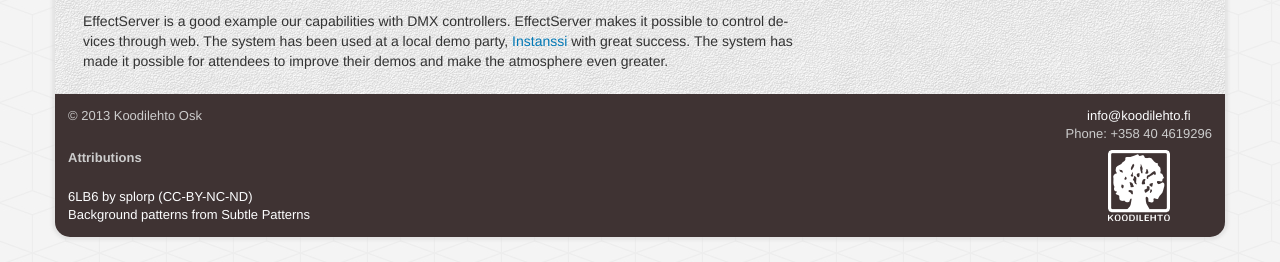
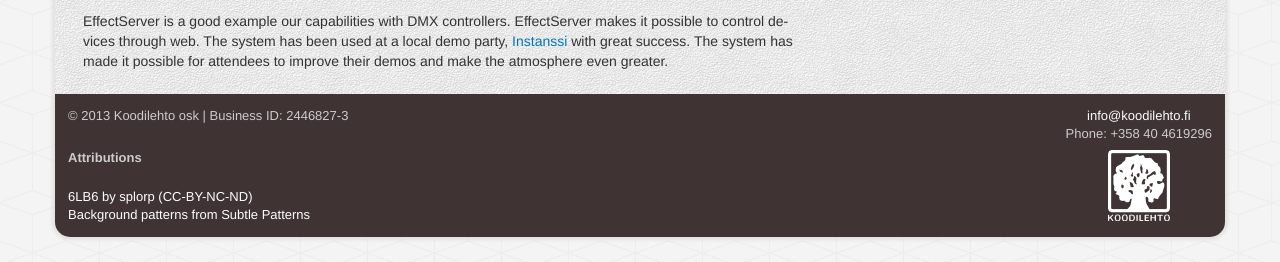
Before and after one commit to koodilehto/koodilehto-site, a Jekyll site: the page built from index.html, in a window 1280 px wide. Shown: the part 1760-2022 px from the top of the page. Built offline with Jekyll 4.4.1, drawn with Linux system fonts in a browser that asks for light colours.

Commit message:
Business ID added to footer

```diff
--- a/_config.yml
+++ b/_config.yml
@@ -5,5 +5,6 @@ server: true
 pygments: true
 email: info@koodilehto.fi
 name: Koodilehto
-copyright: Koodilehto Osk
+copyright: Koodilehto osk
 phone: +358 40 4619296
+businessId: 2446827-3
--- a/_layouts/layout.html
+++ b/_layouts/layout.html
@@ -46,7 +46,8 @@
         {{ content }}
         <footer>
             <div>
-                <span>&copy; {{ site.time | date: "%Y" }} {{ site.copyright }}</span>
+        <span>&copy; {{ site.time | date: "%Y" }} {{ site.copyright }} | Business ID: {{ site.businessId }}
+	</span>
         <span class="contact">
         <a href="mailto:{{ site.email }}">{{ site.email }}</a><br />
         Phone: {{ site.phone }}<br />
```
